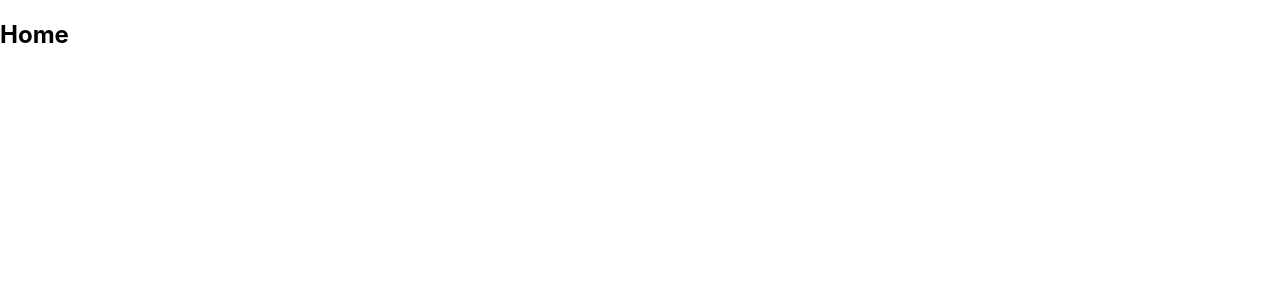
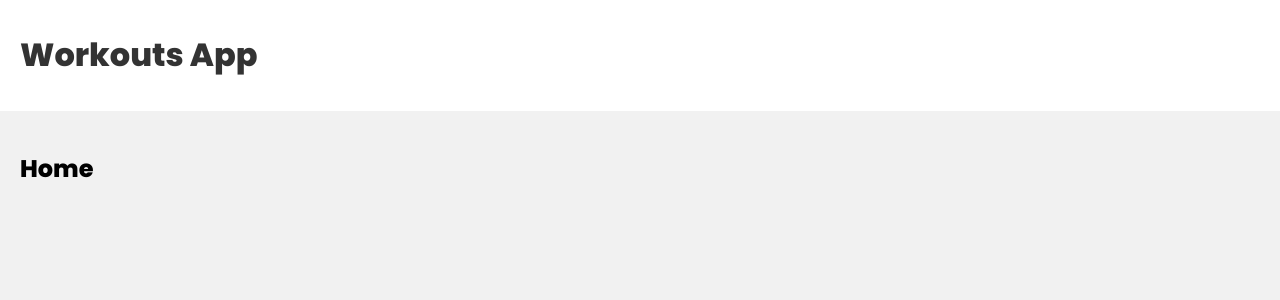
Before and after one commit to mraltun/mern-fs-workout-auth-app, a React (Create React App) app in the folder frontend/: page / in a window 1280 px wide. Shown: the top 300 px of the page. Built offline with nearby package versions, Linux system fonts and the light colour scheme.

Commit message:
Added Navbar and index.css

```diff
--- a/frontend/src/App.jsx
+++ b/frontend/src/App.jsx
@@ -1,11 +1,13 @@
 import React from "react";
 import { BrowserRouter, Routes, Route } from "react-router-dom";
 import Home from "./pages/Home";
+import Navbar from "./components/Navbar";
 
 const App = () => {
   return (
     <div>
       <BrowserRouter>
+        <Navbar />
         <div className='pages'>
           <Routes>
             <Route path='/' element={<Home />} />
--- /dev/null
+++ b/frontend/src/components/Navbar.jsx
@@ -0,0 +1,16 @@
+import React from "react";
+import { Link } from "react-router-dom";
+
+const Navbar = () => {
+  return (
+    <header>
+      <div className='container'>
+        <Link to={"/"}>
+          <h1>Workouts App</h1>
+        </Link>
+      </div>
+    </header>
+  );
+};
+
+export default Navbar;
--- a/frontend/src/index.css
+++ b/frontend/src/index.css
@@ -1,13 +1,103 @@
+/* google font */
+@import url("https://fonts.googleapis.com/css2?family=Poppins:wght@300;400;500;600;800&family=VT323&display=swap");
+
+/* layout */
+:root {
+  --primary: #1aac83;
+  --error: #e7195a;
+}
 body {
+  background: #f1f1f1;
   margin: 0;
-  font-family: -apple-system, BlinkMacSystemFont, 'Segoe UI', 'Roboto', 'Oxygen',
-    'Ubuntu', 'Cantarell', 'Fira Sans', 'Droid Sans', 'Helvetica Neue',
-    sans-serif;
-  -webkit-font-smoothing: antialiased;
-  -moz-osx-font-smoothing: grayscale;
+  font-family: "Poppins";
+}
+header {
+  background: #fff;
+}
+header .container {
+  max-width: 1400px;
+  margin: 0 auto;
+  padding: 10px 20px;
+  display: flex;
+  align-items: center;
+  justify-content: space-between;
+}
+header a {
+  color: #333;
+  text-decoration: none;
+}
+.pages {
+  max-width: 1400px;
+  padding: 20px;
+  margin: 0 auto;
 }
 
-code {
-  font-family: source-code-pro, Menlo, Monaco, Consolas, 'Courier New',
-    monospace;
+/* homepage */
+.home {
+  display: grid;
+  grid-template-columns: 3fr 1fr;
+  gap: 100px;
 }
+.workout-details {
+  background: #fff;
+  border-radius: 4px;
+  margin: 20px auto;
+  padding: 20px;
+  position: relative;
+  box-shadow: 2px 2px 5px rgba(0, 0, 0, 0.05);
+}
+.workout-details h4 {
+  margin: 0 0 10px 0;
+  font-size: 1.2em;
+  color: var(--primary);
+}
+.workout-details p {
+  margin: 0;
+  font-size: 0.9em;
+  color: #555;
+}
+.workout-details span {
+  position: absolute;
+  top: 20px;
+  right: 20px;
+  cursor: pointer;
+  background: #f1f1f1;
+  padding: 6px;
+  border-radius: 50%;
+  color: #333;
+}
+
+/* new workout form */
+label,
+input {
+  display: block;
+}
+input {
+  padding: 10px;
+  margin-top: 10px;
+  margin-bottom: 20px;
+  width: 100%;
+  border: 1px solid #ddd;
+  border-radius: 4px;
+  box-sizing: border-box;
+}
+form button {
+  background: var(--primary);
+  border: 0;
+  color: #fff;
+  padding: 10px;
+  font-family: "Poppins";
+  border-radius: 4px;
+  cursor: pointer;
+}
+div.error {
+  padding: 10px;
+  background: #ffefef;
+  border: 1px solid var(--error);
+  color: var(--error);
+  border-radius: 4px;
+  margin: 20px 0;
+}
+input.error {
+  border: 1px solid var(--error);
+}
```
